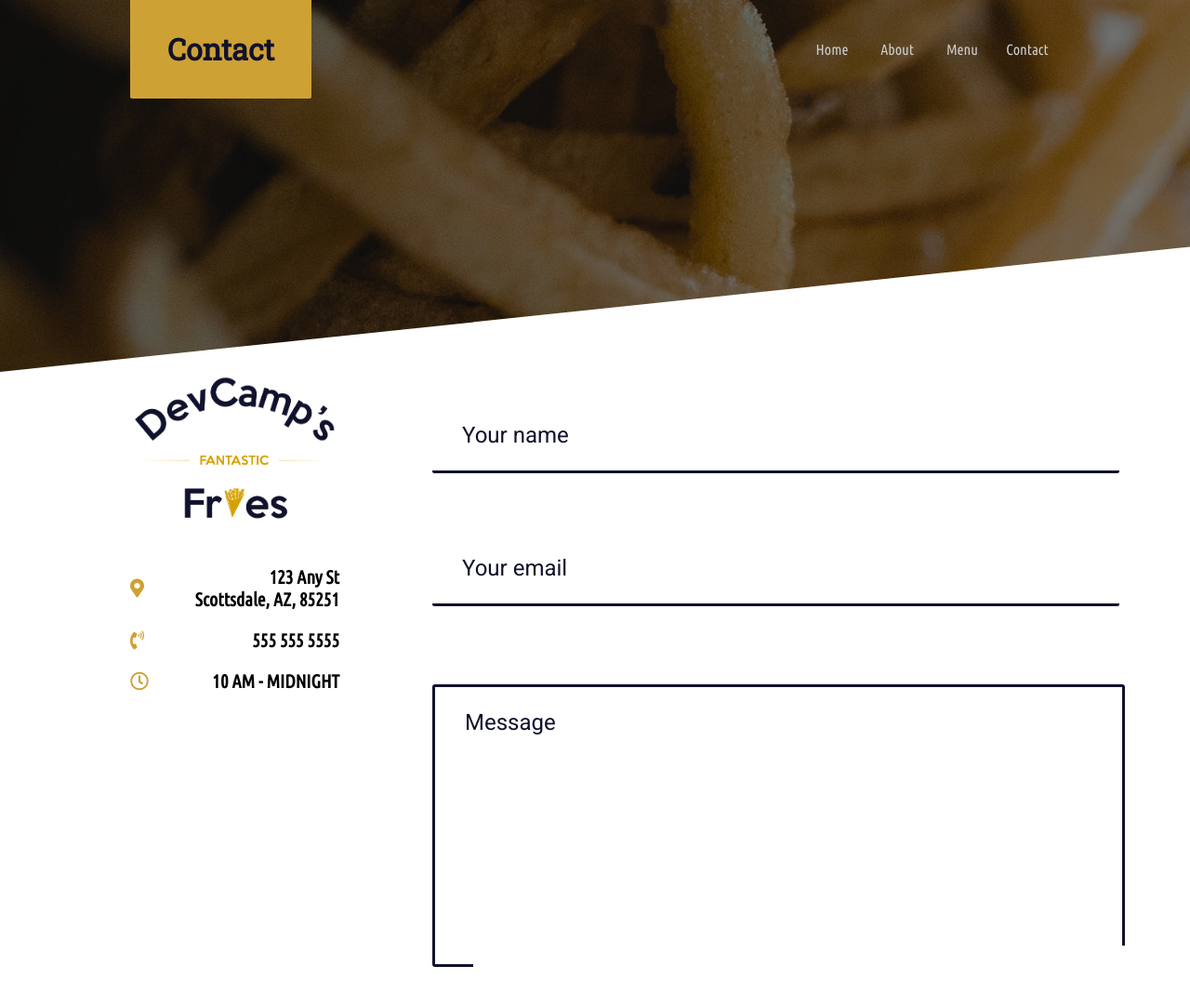
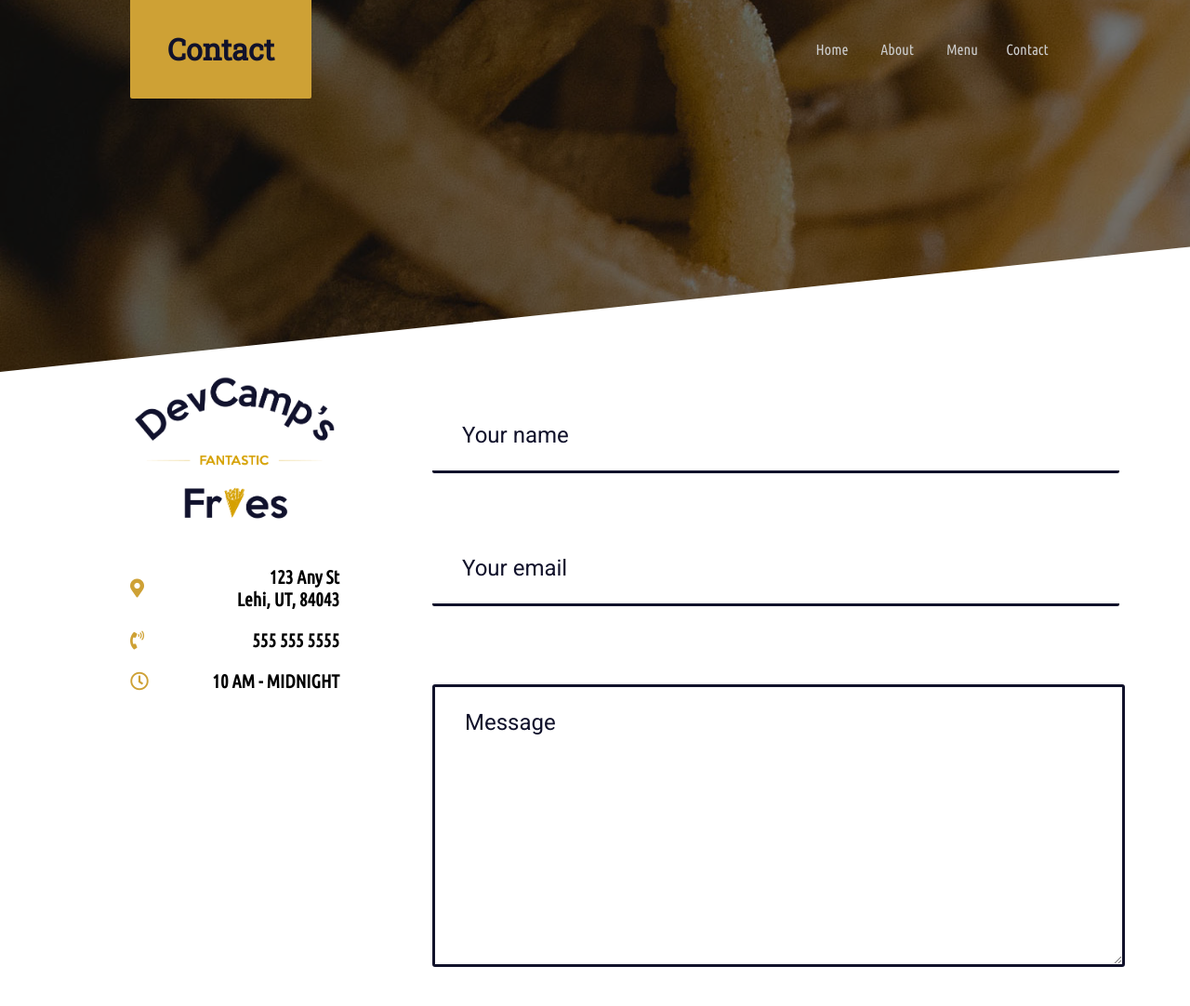
Before and after one commit to hunterbowcutt/devcamo-fries, a plain HTML site: page Contact.html in a window 1280 px wide. Shown: the top 1082 px of the page at 93% size. Drawn offline with Linux system fonts and the light colour scheme.

Commit message:
last commit

```diff
--- a/Contact.html
+++ b/Contact.html
@@ -65,7 +65,7 @@
                     <i class="fas fa-map-marker-alt"></i>
 
                     <div>
-                        123 Any St<br> Scottsdale, AZ, 85251
+                        123 Any St<br> Lehi, UT, 84043
                     </div>
                 </div>
                 <div class="company-details-wrapper">
```
Also changed, not shown: index.html (+1 -1 lines).
